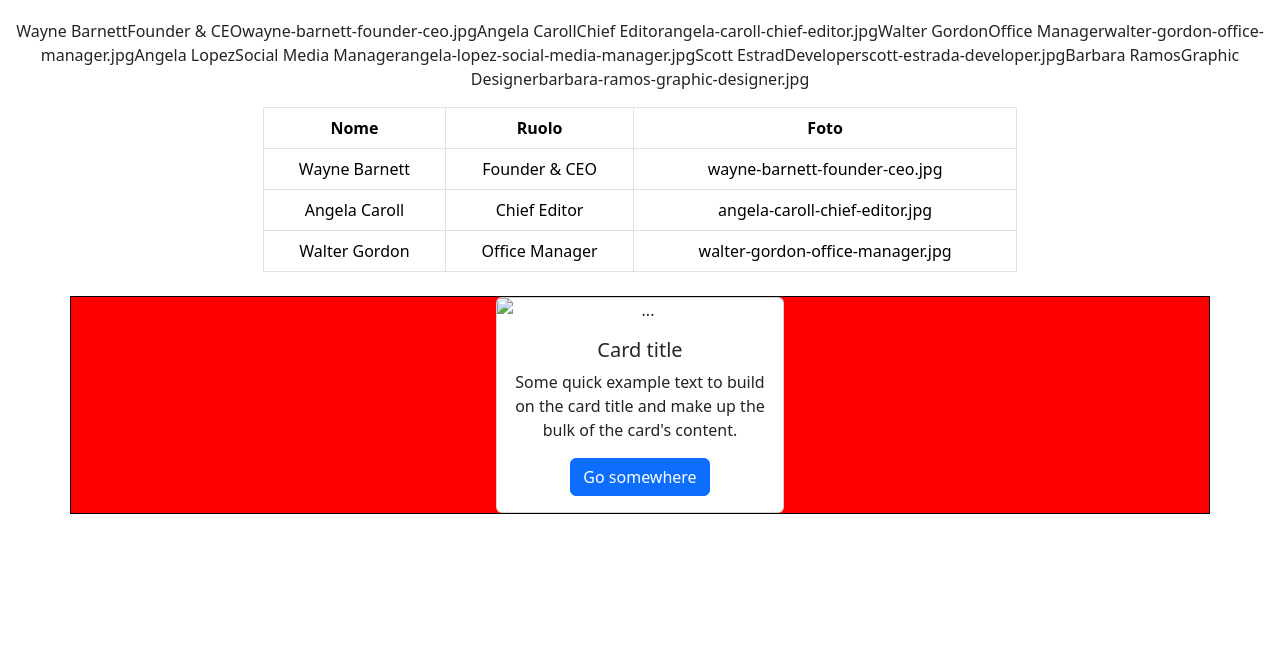
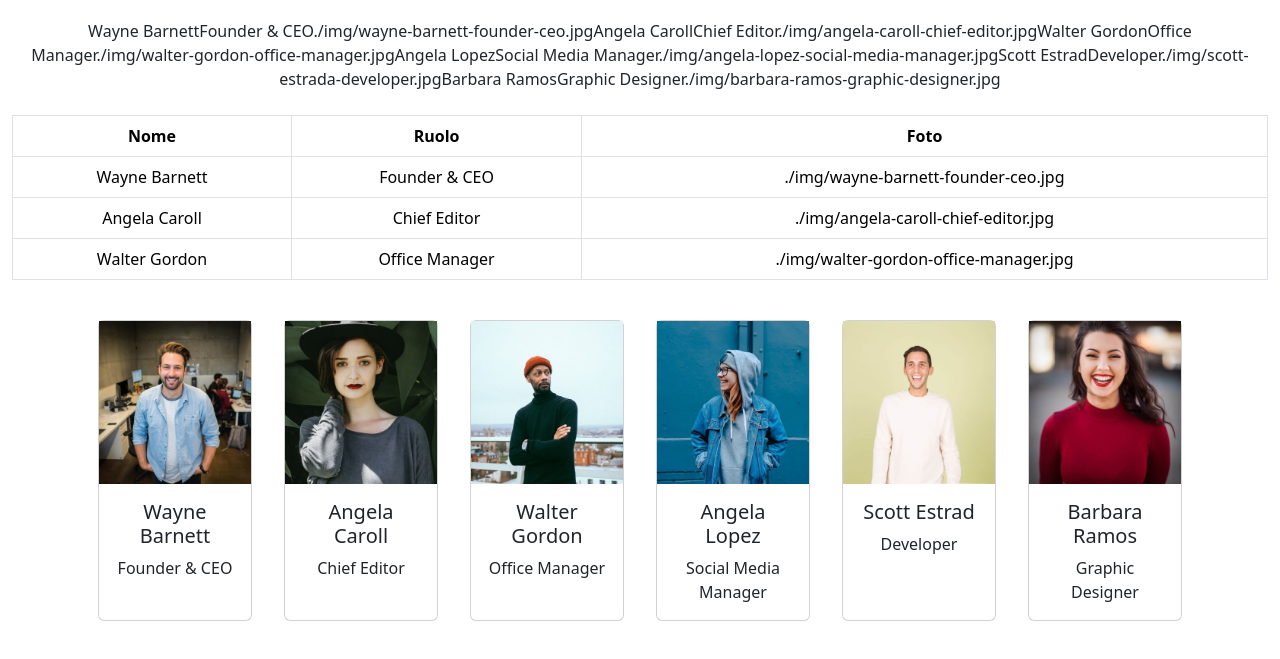
Before and after one commit to StefanoMela/js-our-team, a plain HTML site: page index.html in a window 1280 px wide. Shown: the part 77-736 px from the top of the page. Drawn offline with nearby package versions, Linux system fonts and the light colour scheme.

Commit message:
feat: all MS & bonus

```diff
--- a/CSS/style.css
+++ b/CSS/style.css
@@ -1,16 +1,3 @@
 #main-container {
-    border: 1px solid black;
-    background-color: red;
     margin: 0 auto;
 }
-
-.table {
-
-    max-width: 60%;
-    margin: 0 auto;
-}
-
-.card {
-
-    margin: 0 auto;
-}
--- a/JS/script.js
+++ b/JS/script.js
@@ -21,45 +21,48 @@ const team = [
     {
         nome: "Wayne Barnett",
         ruolo: "Founder & CEO",
-        foto: "wayne-barnett-founder-ceo.jpg",
+        foto: "./img/wayne-barnett-founder-ceo.jpg",
     },
 
     {
         nome: "Angela Caroll",
         ruolo: "Chief Editor",
-        foto: "angela-caroll-chief-editor.jpg",
+        foto: "./img/angela-caroll-chief-editor.jpg",
     },
 
     {
         nome: "Walter Gordon",
         ruolo: "Office Manager",
-        foto: "walter-gordon-office-manager.jpg",
+        foto: "./img/walter-gordon-office-manager.jpg",
     },
 
     {
         nome: "Angela Lopez",
         ruolo: "Social Media Manager",
-        foto: "angela-lopez-social-media-manager.jpg",
+        foto: "./img/angela-lopez-social-media-manager.jpg",
     },
 
     {
         nome: "Scott Estrad",
         ruolo: "Developer",
-        foto: "scott-estrada-developer.jpg",
+        foto: "./img/scott-estrada-developer.jpg",
     },
 
     {
         nome: "Barbara Ramos",
         ruolo: "Graphic Designer",
-        foto: "barbara-ramos-graphic-designer.jpg",
+        foto: "./img/barbara-ramos-graphic-designer.jpg",
     }
 ];
 
+// MILESTONE 1
+
 console.log(team);
 
-// MILESTONE 2
+// MILESTONE 2 + BONUS
 
 const stringToWrite = document.getElementById("mega-string");
+const containerToWrite = document.getElementById("main-container");
 
 for (let i = 0; i < team.length; i++) {
 
@@ -67,6 +70,17 @@ for (let i = 0; i < team.length; i++) {
     stringToWrite.innerText += team[i].nome;
     stringToWrite.innerText += team[i].ruolo;
     stringToWrite.innerText += team[i].foto;
+
+    containerToWrite.innerHTML += `
+    <div class="card m-3" style="width: 18rem;">
+        <img src="${team[i].foto}">
+            <div class="card-body">
+                <h5 class="card-title">${team[i].nome}</h5>
+                    <p class="card-text">${team[i].ruolo}</p>
+            </div>
+    </div>`
+
+    console.log(team[i].foto);
 };
 
 
--- a/index.html
+++ b/index.html
@@ -15,7 +15,7 @@
     <div class="container-fluid text-center">
         <h1 class="my-4">Meet our Team!</h1>
         <p id="mega-string"></p>
-        <table class="table table-bordered table-hover mb-4">
+        <table class="table table-bordered table-hover my-4">
             <thead>
                 <tr>
                     <th scope="col">Nome</th>
@@ -41,17 +41,7 @@
                 </tr>
             </tbody>
         </table>
-        <div class="container d-flex flex-wrap" id="main-container">
-            <div class="card" style="width: 18rem;">
-                <img src="..." class="card-img-top" alt="...">
-                <div class="card-body">
-                    <h5 class="card-title">Card title</h5>
-                    <p class="card-text">Some quick example text to build on the card title and make up the bulk of the
-                        card's content.</p>
-                    <a href="#" class="btn btn-primary">Go somewhere</a>
-                </div>
-            </div>
-        </div>
+        <div class="container d-flex" id="main-container"></div>
     </div>
 </body>
 
```
